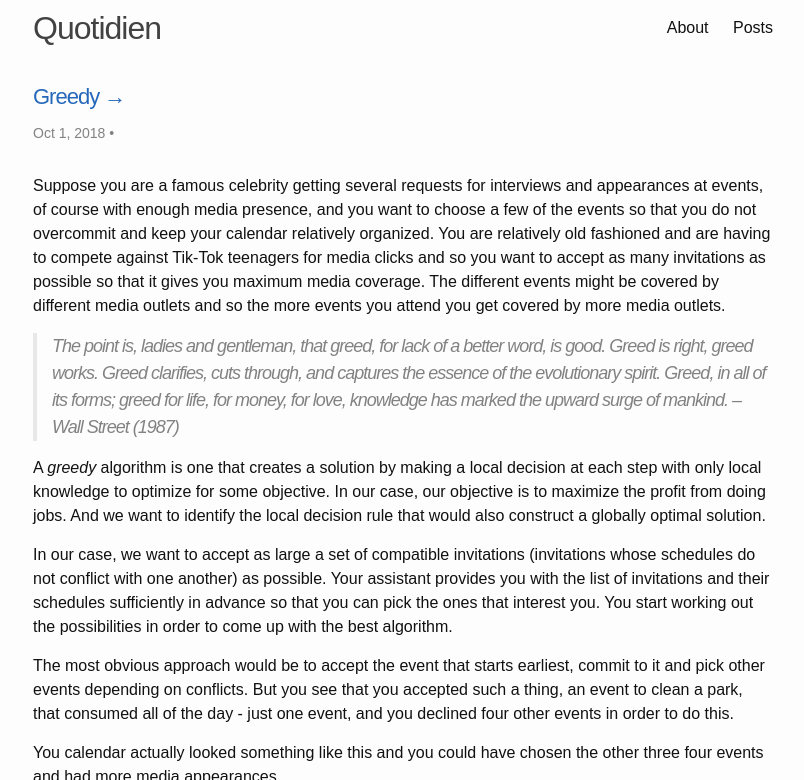
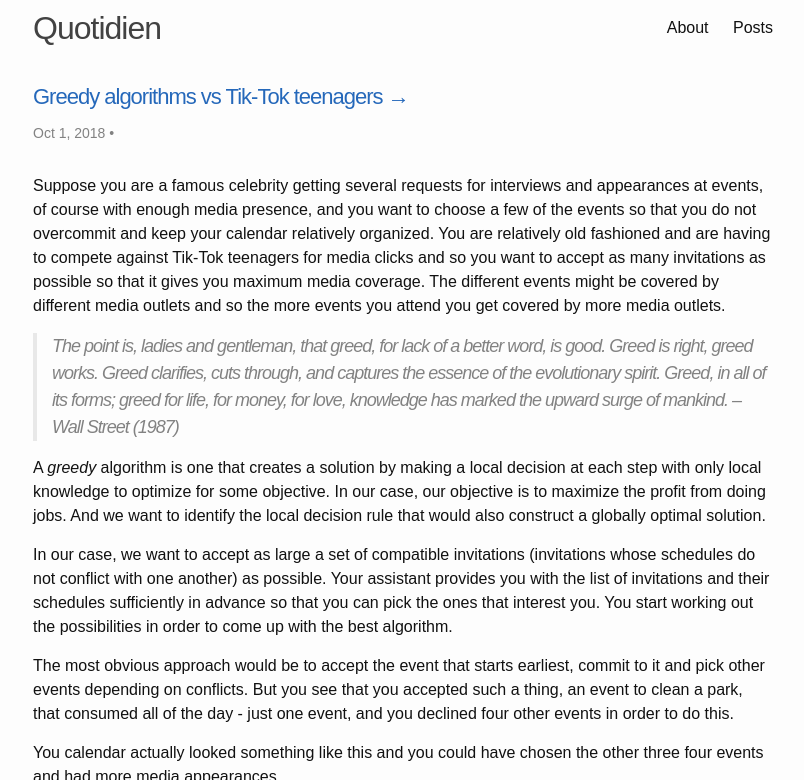
Before and after one commit to dotkay/dotkay.github.io, a Jekyll site: the page built from _posts/2018-10-01-event-scheduling.md, in a window 1280 px wide and 900 px high, cut to the strip 0-780 px from the top of the window. Shown: the whole strip, without its empty margins (237-1041 px from the left). Built offline with Jekyll 4.4.1, drawn with Linux system fonts in a browser that asks for light colours.

Commit message:
updated title for greedy interval scheduling

```diff
--- a/_posts/2018-10-01-event-scheduling.md
+++ b/_posts/2018-10-01-event-scheduling.md
@@ -1,6 +1,6 @@
 ---
 layout: post
-title: Greedy
+title: Greedy algorithms vs Tik-Tok teenagers
 categories: [algorithms, C++, greedy]
 keywords: C++, algorithms, greedy, event scheduling
 external-url: https://dotkay.github.io/2018/10/01/event-scheduling
```
